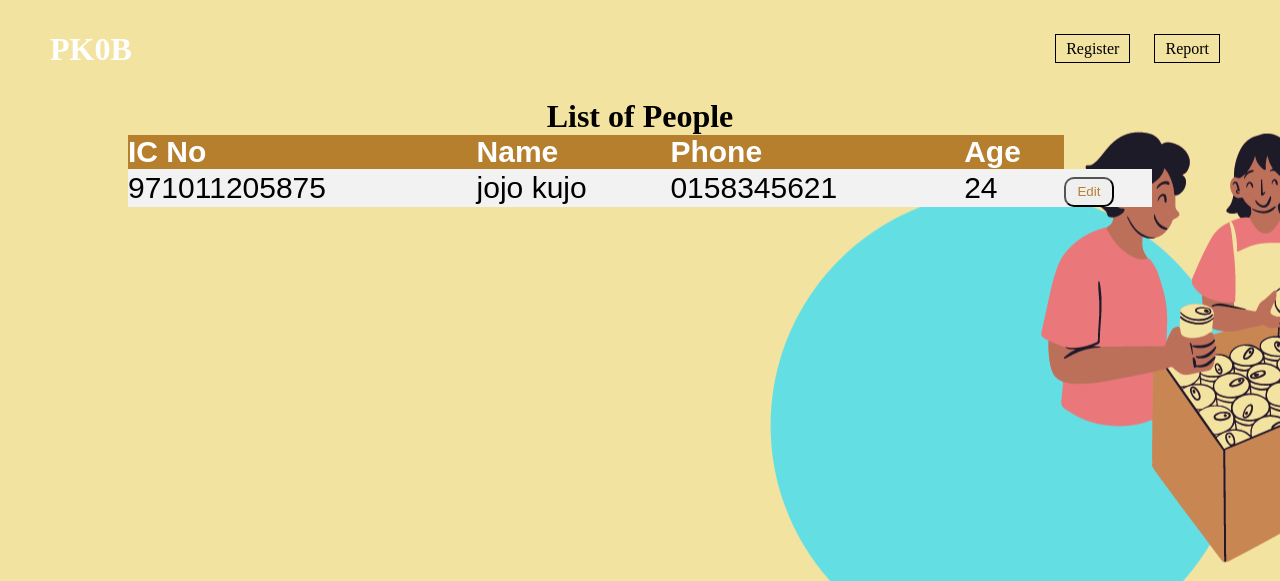
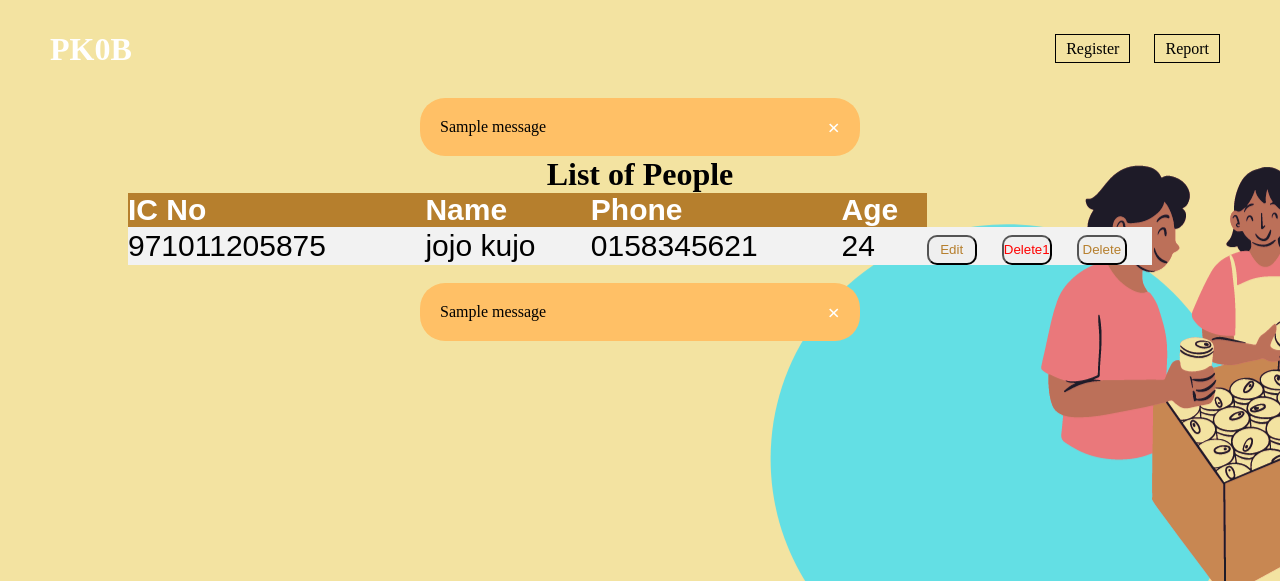
Before and after one commit to idahz99/assignment1, a Django app: page /pkob/peopleInfo_report/ in a window 1280 px wide. Shown: the top 581 px of the page. Run offline with Django 3.2, Linux system fonts and the light colour scheme; data comes from the database, SQL or seed files in the repository; both versions use the stored data as it was after the commit; one stand-in notice (Sample message) is shown.

Commit message:
make it better

```diff
--- a/App_Pkob/templates/App_Pkob/peopleInfo.html
+++ b/App_Pkob/templates/App_Pkob/peopleInfo.html
@@ -55,7 +55,7 @@ input[type=tel] {
 </style>
 <div class=" contain">
 
-<form action= "edit-info" method="POST">
+<form action= "{% url "edit-info" %}" method="POST">
 {% csrf_token %}
 
 <label for="fullname"> Name:</label><br>
--- a/App_Pkob/templates/App_Pkob/peopleInfo_report.html
+++ b/App_Pkob/templates/App_Pkob/peopleInfo_report.html
@@ -1,13 +1,52 @@
-<!DOCTYPE html>
+<!doctype html>
 {% extends "App_Pkob/base.html" %}
 
 <html lang="en">
 <head>
+ <meta charset="UTF-8">
+<meta name="viewport" content="width=device-width, initial-scale=1, shrink-to-fit=no">
+
+
+
+
+
 <title>Report</title>
-    <meta charset="UTF-8">
+
+
+
 
    {% block content %}
+<script type="text/javascript">
+
+</script>
+
+
  <style>
+
+ .alert {
+  border-radius: 25px;
+  padding: 20px;
+  background-color: #ffc066;
+  color: Black;
+  width: 400px;
+  margin: auto;
+}
+
+.xbutton {
+  margin-left: 15px;
+  color: white;
+  font-weight: bold;
+  float: right;
+  font-size: 22px;
+  line-height: 20px;
+  cursor: pointer;
+  transition: 0.3s;
+}
+
+.xbutton:hover {
+  color: black;
+}
+
   table{
       border-collapse: collapse;
       width:80%;
@@ -30,6 +69,13 @@ background-color:#B67F2D ;
 </head>
 
 <body>
+{% for message in messages %}
+
+ <div class="alert">
+  <span class="xbutton" onclick="this.parentElement.style.display='none';">&times;</span>
+  {{message}}
+</div>
+{% endfor %}
 
 <h1 style="text-align: center">List of People</h1>
 <table>
@@ -47,11 +93,25 @@ background-color:#B67F2D ;
         <td>{{ people.Phone}}</td>
         <td> {{year2.pop}}</td>
         <td><a href="{% url "person-info" people.IcNo %}"><button style="border-radius: 10px; height: 30px;width:50px ; color:#B67F2D "  type="button"  >Edit</button></a></td>
+
+        <td><a href="{% url "delete-person" people.IcNo %}"><button style="border-radius: 10px; height: 30px;width:50px ; color:Red "  type="button" onclick="return confirm('Are you sure you want to delete this villager ?')">Delete1 </button></a></td>
+        <td><a href="{% url "delete-person" people.IcNo %}"><button style="border-radius: 10px; height: 30px;width:50px ; color:#B67F2D "  type="button">Delete</button></a></td>
         </tr>
         {% endfor %}
 </table>
+<br>
+
+{% for message in messages %}
+
+ <div class="alert">
+  <span class="xbutton" onclick="this.parentElement.style.display='none';">&times;</span>
+  {{message}}
+</div>
+{% endfor %}
 
 
 </body>
 {% endblock content %}
+
+
 </html>
--- a/App_Pkob/urls.py
+++ b/App_Pkob/urls.py
@@ -2,10 +2,11 @@ from django.urls import path
 from . import views
 
 urlpatterns = [
-    path('<int:ic>', views.people, name="person-info"),
+    path('<ic>', views.people, name="person-info"),
     path('page1/', views.people),
     path('Penghulu/', views.penghulu),
     path('peopleInfo_report/', views.peopleinfo_report, name ="peopleinfo"),
     path('Register/', views.register, name="register"),
-    path('edit-info', views.edit, name="edit-info"),
+    path('edit-info/', views.edit, name="edit-info"),
+    path('delete-person/<ic>', views.delete, name="delete-person"),
 ]
--- a/App_Pkob/views.py
+++ b/App_Pkob/views.py
@@ -11,6 +11,8 @@ from django.http import HttpResponse
 
 
 def people(request, ic):
+
+    print(ic)
     person = People.objects.get(IcNo=ic)
     return render(request, 'App_Pkob/peopleInfo.html', context={'person': person})
 
@@ -37,12 +39,11 @@ def peopleinfo_report(request):
             year2.append(("19" + str(yeart)[:2]).replace(",", ""))
             print(datetime.datetime.now().month)
 
-
     year2[:] = [current - int(getyear) for getyear in year2]
     print(year2);
     people_list = People.objects.all()
     print(people_list);
-    return render(request, 'App_Pkob/peopleInfo_report.html', context={'people_list': people_list,'year2':year2 })
+    return render(request, 'App_Pkob/peopleInfo_report.html', context={'people_list': people_list, 'year2': year2})
 
 
 def edit(request):
@@ -55,6 +56,14 @@ def edit(request):
         print("not successfull")
 
 
+def delete(request, ic):
+    print("deleted")
+    person = People.objects.get(IcNo=ic)
+    person.delete()
+    messages.info(request, " Delete " + ic + " successful")
+    return redirect('peopleinfo')
+
+
 def register(request):
     if request.method == 'POST':
         print(request.POST)
@@ -62,15 +71,21 @@ def register(request):
         full_name = request.POST['fullname']
         ic = request.POST['icNo']
         phone_num = request.POST['pNum']
+        ic[-4]
+        value = ic[-4] != '5'
+        print(value)
+
+
         if People.objects.filter(IcNo=ic).exists():
-
-            messages.info(request, 'Person identity card number already exist in the system')
-            return redirect('register')
+                messages.info(request, 'Person identity card number already exist in the system')
+                return redirect('register')
+        elif ic[-4] == '0' or ic[-4] == '5' or ic[-4] == '6' or ic[-4] == '7':
+                print("hey1")
+                people_ = People.objects.create(IcNo=ic, Name=full_name, Phone=phone_num)
+                people_.save()
+                return redirect('register')
         else:
-            people_ = People.objects.create(IcNo=ic, Name=full_name, Phone=phone_num)
-            people_.save()
-
-        return redirect('register')
-
+                messages.info(request, 'Invalid Ic')
+                return redirect('register')
     else:
         return render(request, 'App_Pkob/Register.html')
```
Also changed, not shown: App_Pkob/templates/App_Pkob/Penghulu.html (+12 -2 lines), db.sqlite3.
